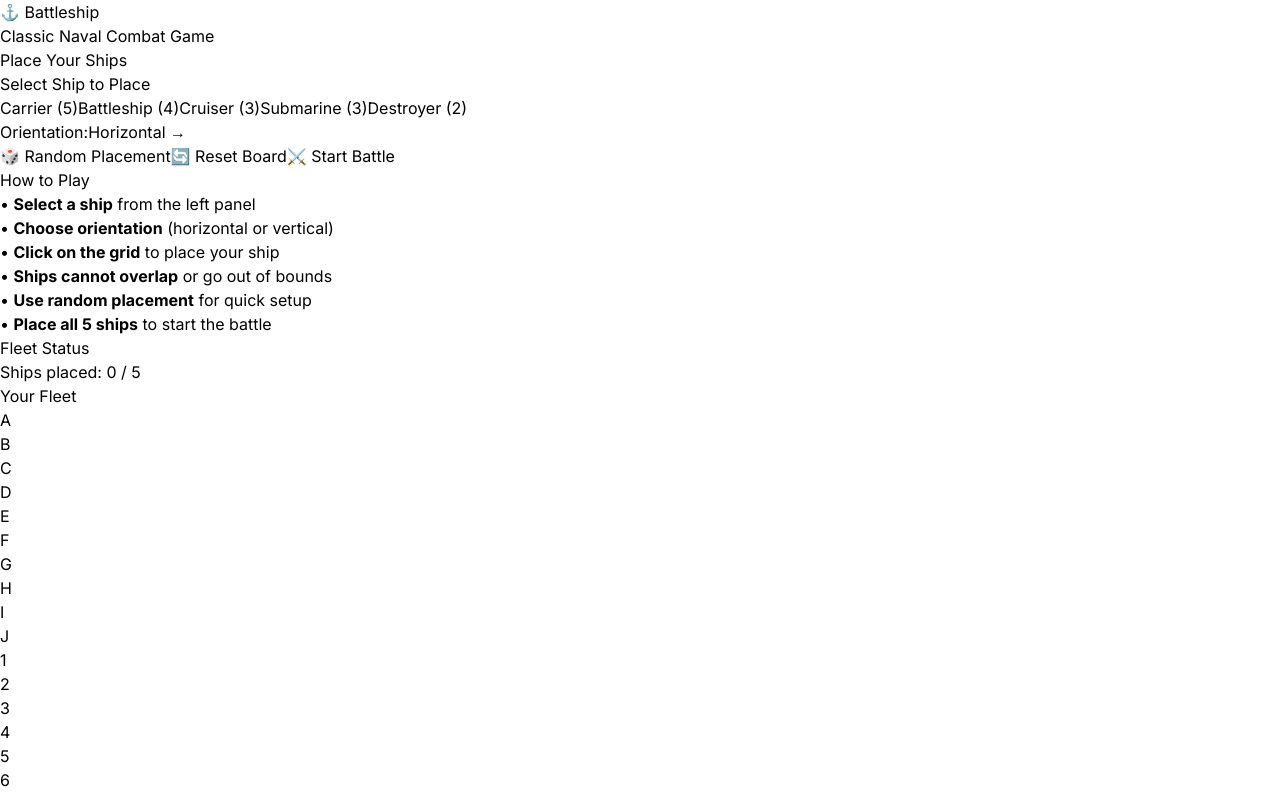
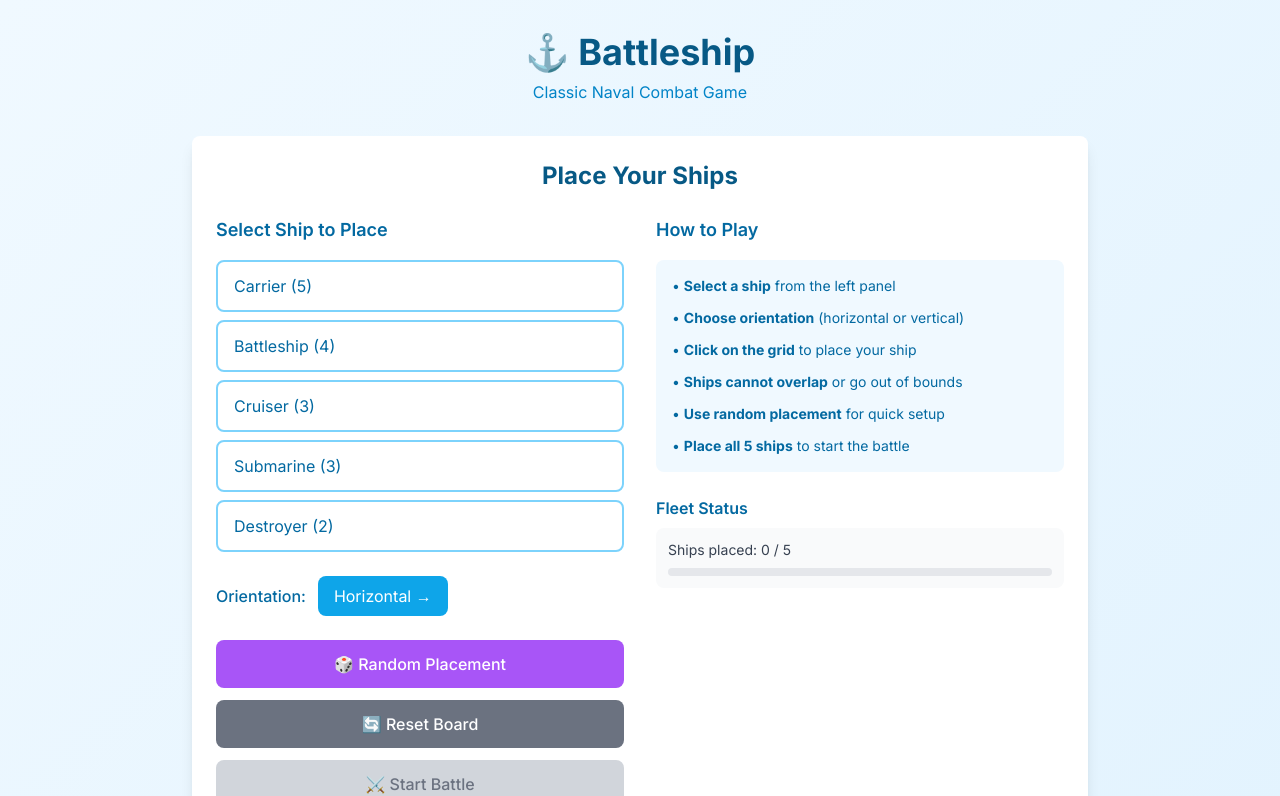
Before and after one commit to deast27/battleship-game, a Next.js app: page / in a window 1280 px wide. Shown: the top 796 px of the page. Built offline with nearby package versions, Linux system fonts and the light colour scheme.

Commit message:
Fix Tailwind CSS styling

```diff
--- a/components/BattlePhase.tsx
+++ b/components/BattlePhase.tsx
@@ -3,6 +3,7 @@
 import React from 'react';
 import { Player, Position } from '@/types';
 import { getRemainingShips } from '@/lib/gameLogic';
+import Grid from './Grid';
 
 interface BattlePhaseProps {
   player: Player;
@@ -90,10 +91,11 @@ const BattlePhase: React.FC<BattlePhaseProps> = ({
           </h3>
           <div className="flex justify-center">
             <div className="relative">
-              {/* This will be replaced with the actual Grid component */}
-              <div className="w-80 h-80 bg-ocean-100 rounded-lg border-2 border-ocean-300 flex items-center justify-center">
-                <span className="text-ocean-600">Player Grid</span>
-              </div>
+              <Grid
+                grid={player.grid}
+                showShips={true}
+                isOpponent={false}
+              />
             </div>
           </div>
           <div className="mt-4 text-center">
@@ -110,10 +112,12 @@ const BattlePhase: React.FC<BattlePhaseProps> = ({
           </h3>
           <div className="flex justify-center">
             <div className="relative">
-              {/* This will be replaced with the actual Grid component */}
-              <div className="w-80 h-80 bg-ocean-100 rounded-lg border-2 border-ocean-300 flex items-center justify-center cursor-pointer hover:bg-ocean-200 transition-colors">
-                <span className="text-ocean-600">AI Grid (Click to Fire)</span>
-              </div>
+              <Grid
+                grid={ai.grid}
+                showShips={false}
+                isOpponent={true}
+                onCellClick={currentPlayer === 'player' ? onPlayerShot : undefined}
+              />
             </div>
           </div>
           <div className="mt-4 text-center">
--- a/tailwind.config.js
+++ b/tailwind.config.js
@@ -1,9 +1,9 @@
 /** @type {import('tailwindcss').Config} */
 module.exports = {
   content: [
-    './src/pages/**/*.{js,ts,jsx,tsx,mdx}',
-    './src/components/**/*.{js,ts,jsx,tsx,mdx}',
-    './src/app/**/*.{js,ts,jsx,tsx,mdx}',
+    './pages/**/*.{js,ts,jsx,tsx,mdx}',
+    './components/**/*.{js,ts,jsx,tsx,mdx}',
+    './app/**/*.{js,ts,jsx,tsx,mdx}',
   ],
   theme: {
     extend: {
```
Also changed, not shown: 5 other files (tests, documents, lock files or other folders).
